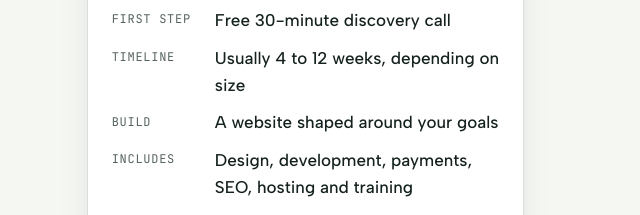
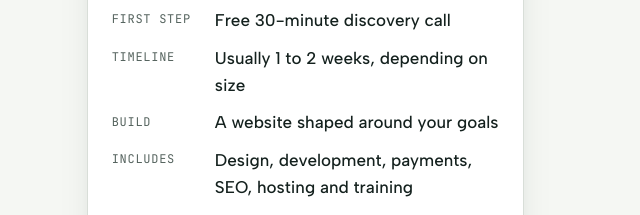
Before and after one commit to fanfuraha-ui/fanuel-furaha-portolio, a plain HTML site: page index.html in a window 1280 px wide. Shown: the part 343-558 px from the top of the page, 640-1280 px from the left. Drawn offline with Linux system fonts and the light colour scheme; a web font is replaced by a local one.

Commit message:
Update project timeline to 1 to 2 weeks
Co-Authored-By: Claude Sonnet 5.5 <noreply@anthropic.com>
Claude-Session: https://claude.ai/code/session_012Qj9KX5mKxucfF3dWDYm4T

```diff
--- a/index.html
+++ b/index.html
@@ -280,7 +280,7 @@ footer .wrap{padding-block:var(--s3);display:flex;justify-content:space-between;
         <dl>
           <dt>Client</dt><dd>Your business or organisation</dd>
           <dt>First step</dt><dd>Free 30-minute discovery call</dd>
-          <dt>Timeline</dt><dd>Usually 4 to 12 weeks, depending on size</dd>
+          <dt>Timeline</dt><dd>Usually 1 to 2 weeks, depending on size</dd>
           <dt>Build</dt><dd>A website shaped around your goals</dd>
           <dt>Includes</dt><dd>Design, development, payments, SEO, hosting and training</dd>
         </dl>
```
